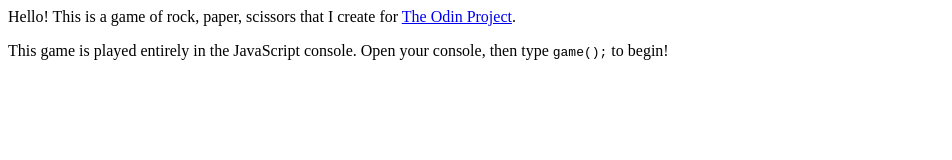
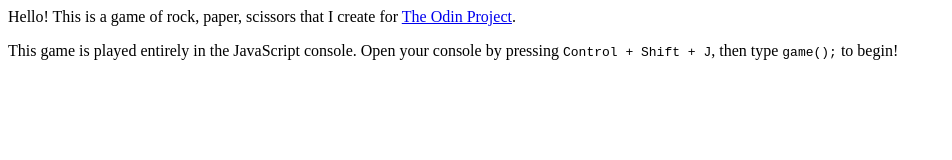
Before and after one commit to DylanJacobson/rock-paper-scissors, a plain HTML site: page index.html in a window 1280 px wide. Shown: the whole page, without its empty margins (0-952 px from the left). Drawn offline with Linux system fonts and the light colour scheme.

Commit message:
Adds keyboard shorcut to instructions

```diff
--- a/index.html
+++ b/index.html
@@ -6,7 +6,7 @@
   <body>
     <div class="main">
       <p>Hello! This is a game of rock, paper, scissors that I create for <a href="https://www.theodinproject.com/">The Odin Project</a>.</p>
-      <p>This game is played entirely in the JavaScript console. Open your console, then type <span class="mono">game();</span> to begin!</p>
+      <p>This game is played entirely in the JavaScript console. Open your console<span id="deleteIfNoID"> by pressing <span id="replace" class="mono">REPLACE</span></span>, then type <span class="mono">game();</span> to begin!</p>
     </div>
     <script src="script.js"></script>
   </body>
--- a/script.js
+++ b/script.js
@@ -1,6 +1,40 @@
+let replaceSpan = document.getElementById("replace");
+let deleteIfNoID = document.getElementById("deleteIfNoID");
+let browser = function(){
+  var ua= navigator.userAgent, tem,
+  M= ua.match(/(opera|chrome|safari|firefox|msie|trident(?=\/))\/?\s*(\d+)/i) || [];
+  if(/trident/i.test(M[1])){
+      tem=  /\brv[ :]+(\d+)/g.exec(ua) || [];
+      return 'IE '+(tem[1] || '');
+  }
+  if(M[1]=== 'Chrome'){
+      tem= ua.match(/\b(OPR|Edge?)\/(\d+)/);
+      if(tem!= null) return tem.slice(1).join(' ').replace('OPR', 'Opera').replace('Edg ', 'Edge ');
+  }
+  M= M[2]? [M[1], M[2]]: [navigator.appName, navigator.appVersion, '-?'];
+  if((tem= ua.match(/version\/(\d+)/i))!= null) M.splice(1, 1, tem[1]);
+  return M.join(' ');
+}();
+
+let controlKey = "Control"
+let altKey = "Shift"
+if (navigator.userAgent.indexOf("Mac") != -1) {
+  controlKey = "Command"
+  altKey = "Option"
+}
+
+if (browser.includes("Chrome") || browser.includes("Edge")) {
+  replaceSpan.textContent = `${controlKey} + ${altKey} + J`;
+} else if (browser.includes("Firefox")) {
+  replaceSpan.textContent = `${controlKey} + ${altKey} + K`;
+} else if (browser.includes("Safari")) {
+  replaceSpan.textContent = `${controlKey} + ${altKey} + C`;
+} else {
+  deleteIfNoID.textContent = "";
+}
+
 function computerMove() {
   let moves = ["rock", "paper", "scissors"];
-
   return moves[Math.floor(Math.random()*moves.length)];
 }
 
```
